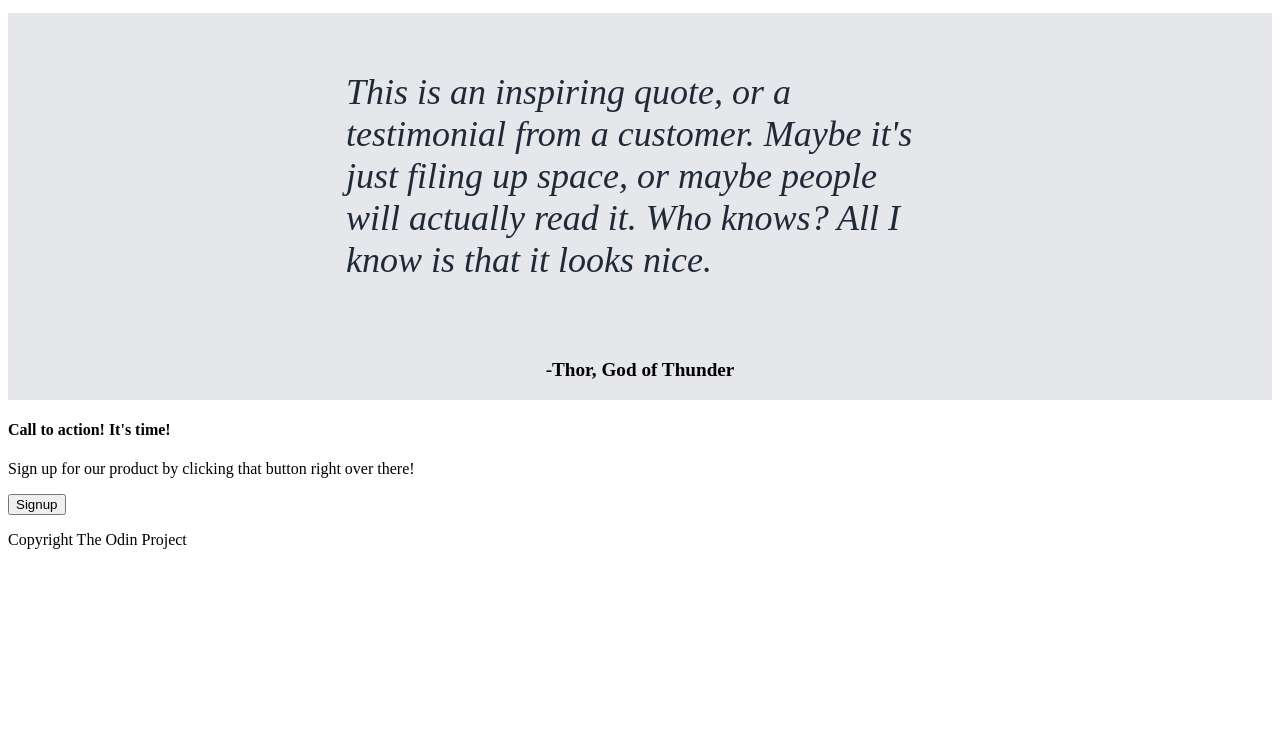
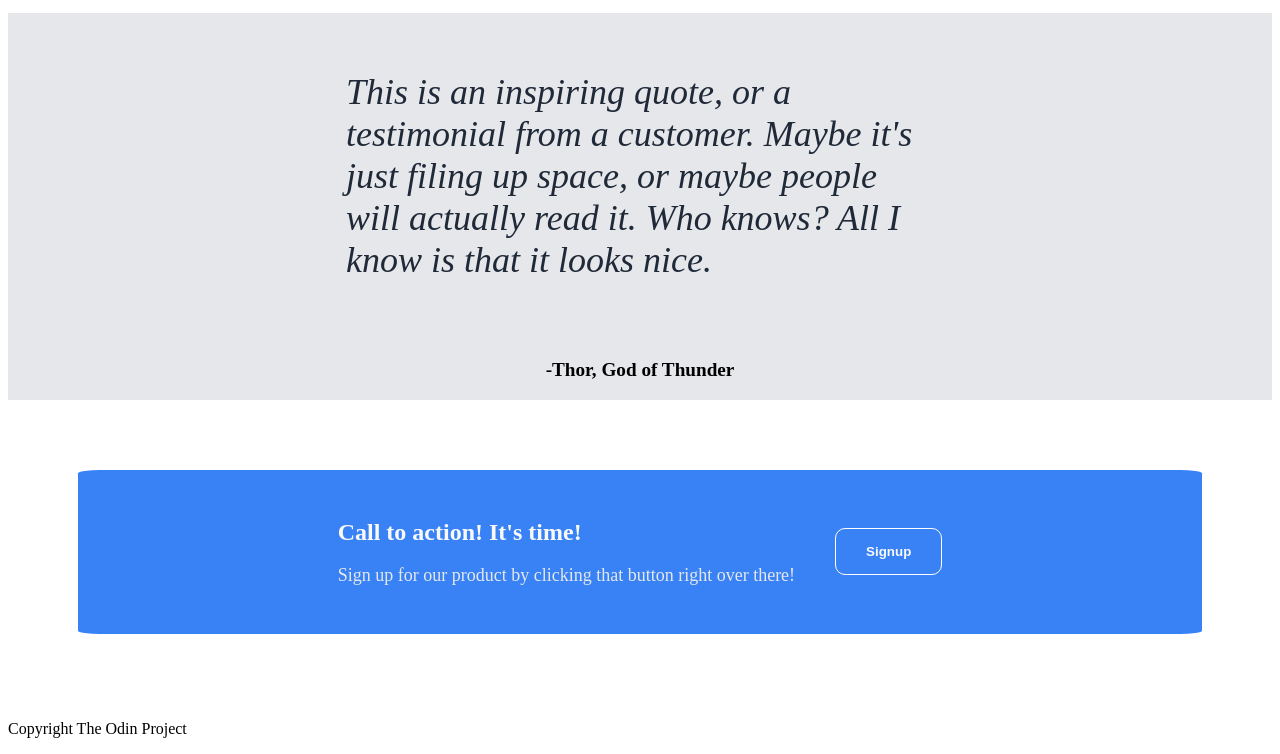
Before and after one commit to xyzabcok/flexbox-review, a plain HTML site: page index.html in a window 1280 px wide. Shown: the part 873-1627 px from the top of the page. Before the commit the page ends 1438 px from the top, so only its background shows below. Drawn offline with Linux system fonts and the light colour scheme.

Commit message:
add CTA box section

```diff
--- a/style.css
+++ b/style.css
@@ -61,7 +61,8 @@ nav ul {
     gap: 15px;
 }
 
-.hero-cta {
+.hero-cta,
+.cta-right button {
     background-color: #3882F6;
     color: #F9FAF8;
     padding: 15px 30px 15px 30px;
@@ -115,3 +116,37 @@ figure img {
     font-weight: bold;
     text-align: right;
 }
+
+.cta-background {
+    width: 100%;
+    height: 100%;
+    background-color: white;
+    padding: 50px 50px;
+}
+
+.cta-blue {
+    display: flex;
+    background-color: #3882F6;
+    border-radius: 2%;
+    justify-content: center;
+    align-items: center;
+    margin: 20px 20px;
+    padding: 10px;
+
+}
+
+.cta-left {
+    font-size: 18px;
+    color: #E5E7Eb;
+    padding: 20px;
+}
+
+.cta-left h4 {
+    font-size: 24px;
+    color: #F9FAF8;
+    line-height: 1px;
+}
+
+.cta-right {
+    margin: 20px;
+}
```
